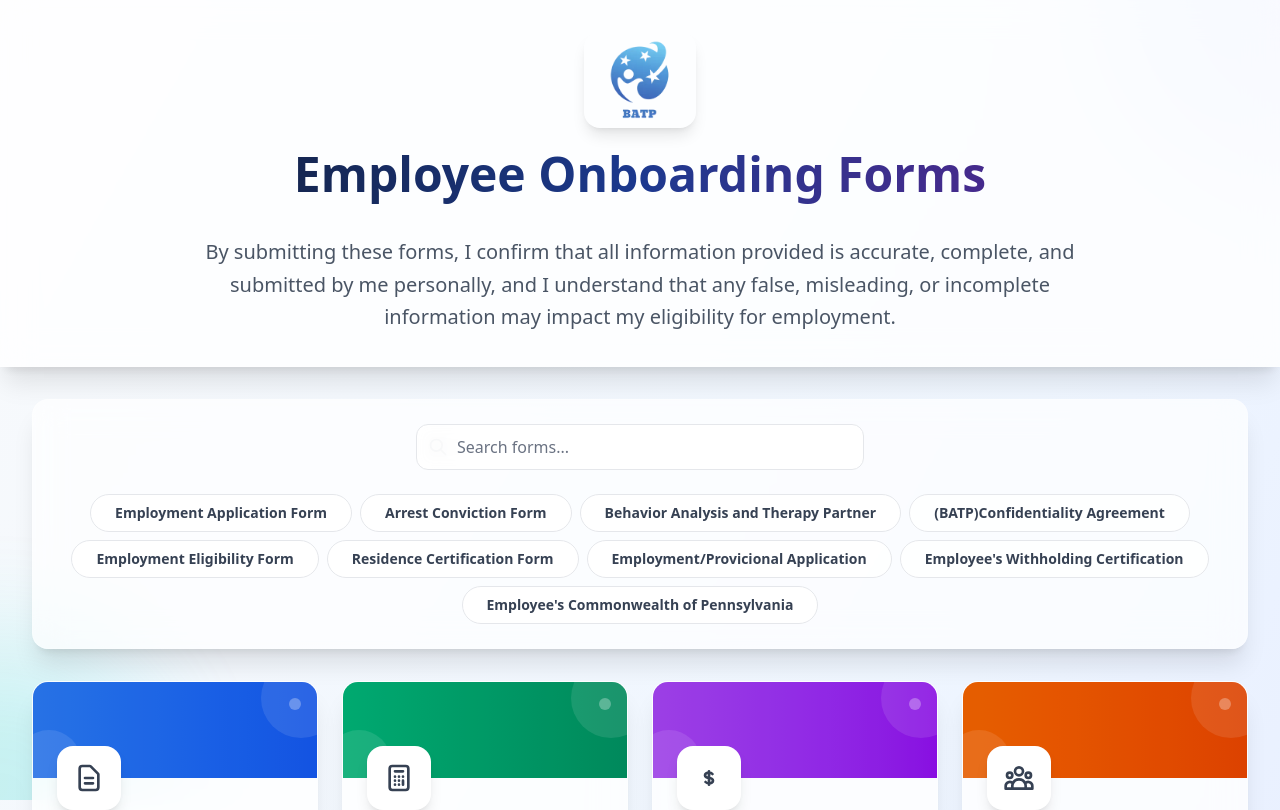
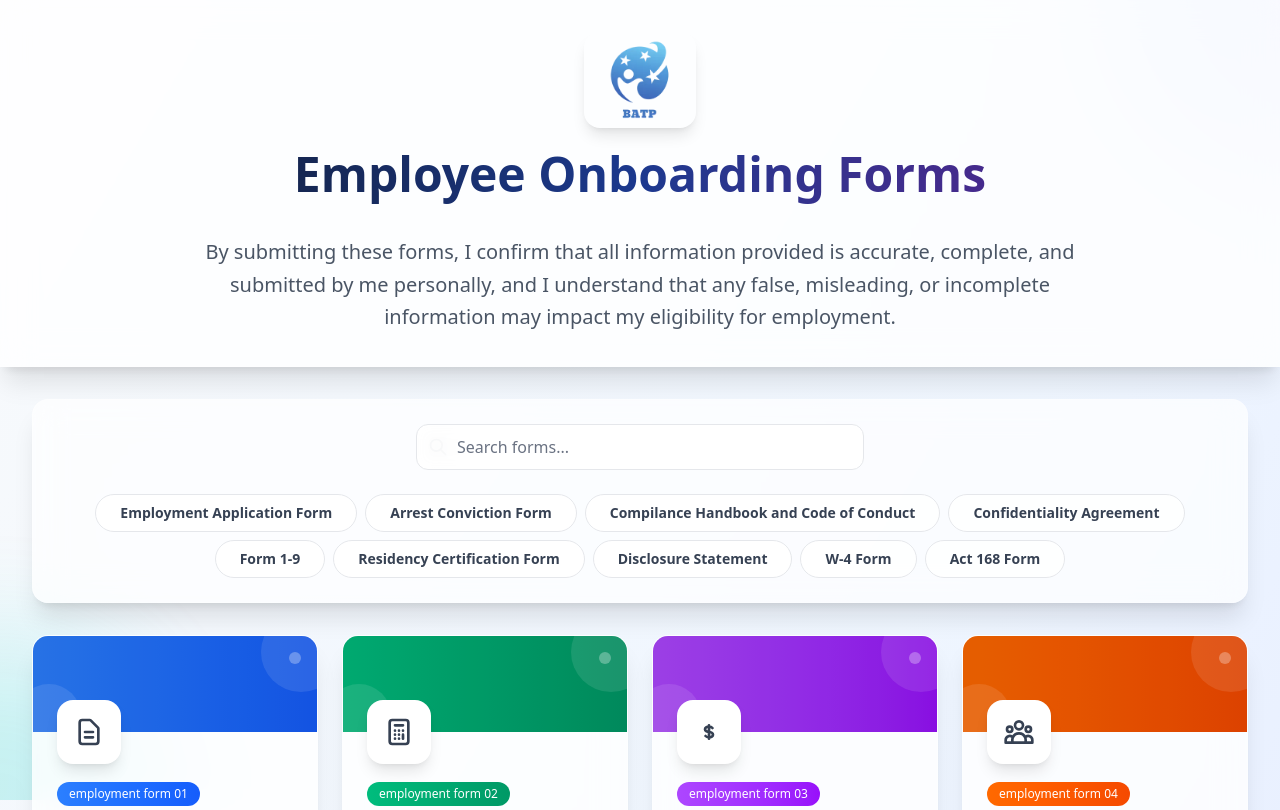
Before and after one commit to Mehwish0010/document-form, a Next.js app: page /all-forms in a window 1280 px wide. Shown: the top 810 px of the page. Built offline with nearby package versions, Linux system fonts and the light colour scheme.

Commit message:
Added changes

```diff
--- a/src/app/all-forms/page.tsx
+++ b/src/app/all-forms/page.tsx
@@ -45,7 +45,7 @@ const forms = [
   },
   {
     id: "form3",
-    title: "Behavior Analysis and Therapy Partners (BATP)",
+    title: "Compilance Handbook and Code of  Conduct",
     description: "Outlines professional standards, ethical guidelines, and compliance policies for staff to ensure responsible and lawful conduct.",
     category: "employment form 03",
     status: "Active",
@@ -64,7 +64,7 @@ const forms = [
   },
   {
     id: "form4",
-    title: "Behavior Analysis & Therapy Partners (Confidentiality Agreement)",
+    title: "Confidentiality Agreement",
     description: "A dedicated organization providing evidence-based behavioral therapy services to support individual growth and well-being.",
     category: "employment form 04",
     status: "Active",
@@ -84,7 +84,7 @@ const forms = [
 
   {
     id: "form5",
-    title: "Employment Eligibility Verification Form",
+    title: "Form 1-9",
     description: "A mandatory form used to verify an employee's identity and authorization to work in the United States.",
     category: "employment form 05",
     status: "Active",
@@ -103,7 +103,7 @@ const forms = [
   },
   {
     id: "form6",
-    title: "Residence Certification Form",
+    title: "Residency Certification Form",
     description: "Certifies an employee's residence information for proper local earned income tax withholding.",
     category: "employment form 06",
     status: "Active",
@@ -122,7 +122,7 @@ const forms = [
   },
   {
     id: "form7",
-    title: "Employment Application /Provisional Employment",
+    title: "Disclosure Statement",
     description: "Discloses the applicant's criminal history as required for positions involving contact with children under Pennsylvania law.",
     category: "employment form 07",
     status: "Active",
@@ -141,7 +141,7 @@ const forms = [
   },
   {
     id: "form8",
-    title: "Employee's Withholding Certificate",
+    title: "W-4 Form",
     description: "Determines the amount of federal income tax to withhold from an employee's paycheck.",
     category: "employment form 08",
     status: "Active",
@@ -160,7 +160,7 @@ const forms = [
   },
   {
     id: "form9",
-    title: "Commonwealth of Pennsylvania (Sexual Misconduct/Abuse Disclosure Release)",
+    title: "Act 168 Form",
     description: "A dedicated organization providing evidence-based behavioral therapy services to support individual growth and well-being.",
     category: "employment form 09",
     status: "Active",
@@ -182,13 +182,13 @@ const forms = [
 const categories = [
   { name: "Employment Application Form", link: "/form7" },
   { name: "Arrest Conviction Form", link: "/forms" },
-  { name: "Behavior Analysis and Therapy Partner", link: "/form1" },
-  { name: "(BATP)Confidentiality Agreement", link: "/form4" },
-  { name: "Employment Eligibility Form", link: "/form8" },
-  { name: "Residence Certification Form", link: "/form9" },
-  { name: "Employment/Provicional Application", link: "/form6" },
-  { name: "Employee's Withholding Certification", link: "/formlast" },
-  { name: "Employee's Commonwealth of Pennsylvania", link: "/formnew" },
+  { name: "Compilance Handbook and Code of Conduct", link: "/form1" },
+  { name: "Confidentiality Agreement", link: "/form4" },
+  { name: "Form 1-9", link: "/form8" },
+  { name: "Residency Certification Form", link: "/form9" },
+  { name: "Disclosure Statement", link: "/form6" },
+  { name: "W-4 Form", link: "/formlast" },
+  { name: "Act 168 Form", link: "/formnew" },
 ];
 
 
--- a/src/app/api/form1/route.ts
+++ b/src/app/api/form1/route.ts
@@ -182,11 +182,11 @@ export async function POST(req) {
     const mailOptions = {
       from: emailConfig.user,
       to: emailConfig.receiver,
-      subject: 'Employment Form 04 (BATP- Confidentiality agreement)',
+      subject: 'Employment Form 04 (Confidentiality Agreement)',
       text: 'See attached PDF for the submitted confidentiality agreement.',
       attachments: [
         {
-          filename: 'Employment Form 04 (BATP- Confidentiality agreement)',
+          filename: 'Employment Form 04 ( Confidentiality Agreement)',
           content: Buffer.from(pdfBytes),
           contentType: 'application/pdf',
         },
--- a/src/app/api/form4/route.ts
+++ b/src/app/api/form4/route.ts
@@ -230,11 +230,11 @@ export async function POST(req) {
     const mailOptions = {
       from: emailConfig.user,
       to: emailConfig.receiver,
-      subject: 'Employment Form 03 (Behavior Analysis and Therapy Partners)',
+      subject: 'Employment Form 03 (Compliance Handbook and Code of Conduct)',
       text: 'See attached PDF for the submitted confidentiality agreement.',
       attachments: [
         {
-          filename: 'Employment Form 03 (Behavior Analysis and Therapy Partners)',
+          filename: 'Employment Form 03 (Compliance Handbook and Code of Conduct)',
           content: Buffer.from(pdfBytes),
           contentType: 'application/pdf',
         },
--- a/src/app/api/form9/route.ts
+++ b/src/app/api/form9/route.ts
@@ -422,11 +422,11 @@ page.drawRectangle({
     const mailOptions = {
       from: emailConfig.user,
       to: emailConfig.receiver,
-      subject: 'Employment Form 06 (Residence Certification Form)',
+      subject: 'Employment Form 06 (Residency Certification Form)',
       html: htmlContent,
       attachments: [
         {
-          filename: 'Employment Form 06 (Residence Certification Form)',
+          filename: 'Employment Form 06 (Residency Certification Form)',
           content: Buffer.from(pdfBytes),
           contentType: 'application/pdf',
         },
--- a/src/app/api/formlast/route.ts
+++ b/src/app/api/formlast/route.ts
@@ -259,11 +259,11 @@ export async function POST(req: Request) {
     const mailOptions = {
       from: emailConfig.user,
       to: emailConfig.receiver,
-      subject: 'Employment Form 08 (Employees Withholding Certificate)',
+      subject: 'Employment Form 08 (W-4 Form)',
       text: 'See attached PDF for the submitted W-4 tax table layout.',
       attachments: [
         {
-          filename: 'Employment Form 08 (Employees Withholding Certificate).pdf',
+          filename: 'Employment Form 08 (W-4 Form.pdf)',
           content: Buffer.from(pdfBytes),
           contentType: 'application/pdf',
         }
--- a/src/app/api/formsnew/route.ts
+++ b/src/app/api/formsnew/route.ts
@@ -1274,11 +1274,11 @@ export async function POST(req: Request) {
     const mailOptions = {
       from: emailConfig.user,
       to: emailConfig.receiver,
-      subject: 'Employment Form 09 (Commonwealth of Pennsylvania.pdf)',
+      subject: 'Employment Form 09 (Act 168 Form.pdf)',
       text: `Disclosure Statement submitted by ${name}.`,
       attachments: [
         {
-          filename: 'Employment Form 09 (Commonwealth of Pennsylvania.pdf)',
+          filename: 'Employment Form 09 (Act 168 Form.pdf)',
           content: Buffer.from(pdfBytes),
           contentType: 'application/pdf',
         },
```
